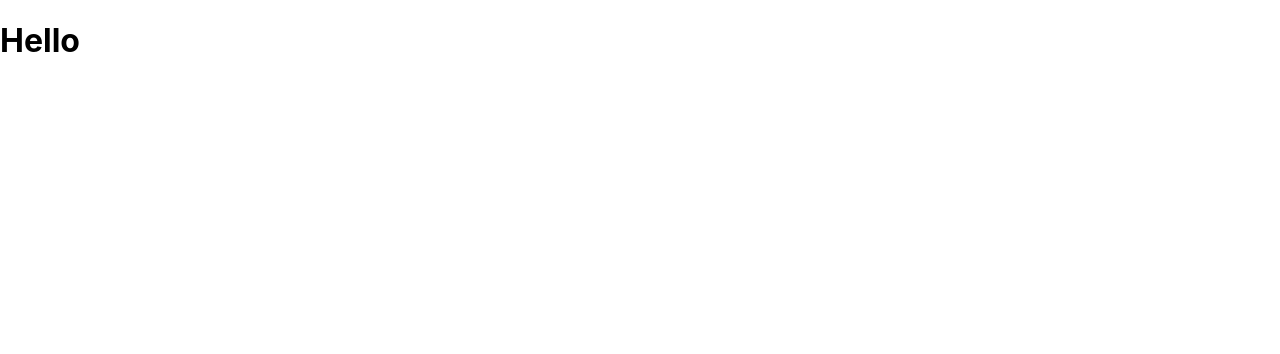
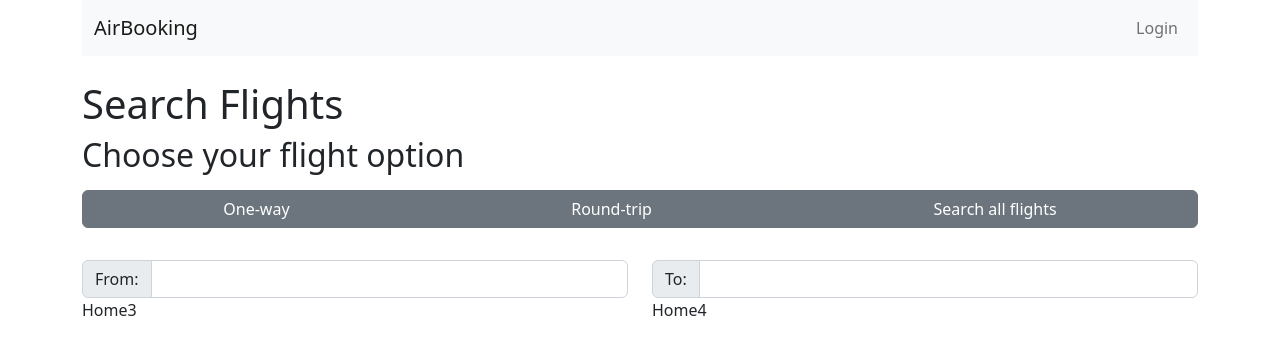
Before and after one commit to Solera-Bootcamp-Team-4/TDD-pairs-activity-FE-Rubio-Goncalves, a React (Create React App) app: page / in a window 1280 px wide. Shown: the top 354 px of the page. Built offline with nearby package versions, Linux system fonts and the light colour scheme.

Commit message:
build header and home component body

```diff
--- a/package.json
+++ b/package.json
@@ -10,6 +10,7 @@
     "react": "^18.2.0",
     "react-bootstrap": "^2.6.0",
     "react-dom": "^18.2.0",
+    "react-router-dom": "^6.4.3",
     "react-scripts": "5.0.1",
     "web-vitals": "^2.1.4"
   },
--- a/src/App.js
+++ b/src/App.js
@@ -1,9 +1,15 @@
+import { BrowserRouter, Route, Routes } from 'react-router-dom';
 import './App.css';
+import Home from './components/home/Home';
 
 function App() {
   return (
     <>
-      <h1>Hello</h1>
+      <BrowserRouter>
+        <Routes>
+          <Route path="/" element={<Home />} />
+        </Routes>
+      </BrowserRouter>
     </>
   );
 }
--- /dev/null
+++ b/src/components/flightSearch/SearchOrigin.jsx
@@ -0,0 +1,70 @@
+import React, { useState } from 'react';
+import { ButtonGroup, Dropdown, Form } from 'react-bootstrap';
+
+// The forwardRef is important!!
+// Dropdown needs access to the DOM node in order to position the Menu
+const CustomToggle = React.forwardRef(({ children, onClick }, ref) => (
+  <a
+    href="/"
+    ref={ref}
+    onClick={(e) => {
+      e.preventDefault();
+      onClick(e);
+    }}
+  >
+    {children}
+    &#x25bc;
+  </a>
+));
+
+// forwardRef again here!
+// Dropdown needs access to the DOM of the Menu to measure it
+const CustomMenu = React.forwardRef(
+  ({ children, style, className, 'aria-labelledby': labeledBy }, ref) => {
+    const [value, setValue] = useState('');
+
+    return (
+      <div
+        ref={ref}
+        style={style}
+        className={className}
+        aria-labelledby={labeledBy}
+      >
+        <Form.Control
+          autoFocus
+          className="mx-3 my-2 w-auto"
+          placeholder="Type to filter..."
+          onChange={(e) => setValue(e.target.value)}
+          value={value}
+        />
+        <ul className="list-unstyled">
+          {React.Children.toArray(children).filter(
+            (child) =>
+              !value || child.props.children.toLowerCase().startsWith(value)
+          )}
+        </ul>
+      </div>
+    );
+  }
+);
+
+export default function SearchOrigin() {
+  return (
+    <>
+      <Dropdown>
+        <Dropdown.Toggle as={ButtonGroup} id="dropdown-custom-components">
+          Custom toggle
+        </Dropdown.Toggle>
+
+        <Dropdown.Menu as={CustomMenu}>
+          <Dropdown.Item eventKey="1">Red</Dropdown.Item>
+          <Dropdown.Item eventKey="2">Blue</Dropdown.Item>
+          <Dropdown.Item eventKey="3" active>
+            Orange
+          </Dropdown.Item>
+          <Dropdown.Item eventKey="1">Red-Orange</Dropdown.Item>
+        </Dropdown.Menu>
+      </Dropdown>
+    </>
+  );
+}
--- /dev/null
+++ b/src/components/header/Header.jsx
@@ -0,0 +1,38 @@
+import React from 'react';
+import { Container, Nav, Navbar, NavDropdown } from 'react-bootstrap';
+
+export default function Header() {
+  return (
+    <>
+      <Navbar bg="light" expand="lg">
+        <Container>
+          <Navbar.Brand href="#home">AirBooking</Navbar.Brand>
+          <Navbar.Toggle aria-controls="basic-navbar-nav" />
+          <Navbar.Collapse
+            id="basic-navbar-nav"
+            className="justify-content-end"
+          >
+            {/* <Nav className="me-auto"> */}
+            <Nav>
+              {/* <Nav.Link href="#link">Link</Nav.Link>
+              <NavDropdown title="Dropdown" id="basic-nav-dropdown">
+                <NavDropdown.Item href="#action/3.1">Action</NavDropdown.Item>
+                <NavDropdown.Item href="#action/3.2">
+                  Another action
+                </NavDropdown.Item>
+                <NavDropdown.Item href="#action/3.3">
+                  Something
+                </NavDropdown.Item>
+                <NavDropdown.Divider />
+                <NavDropdown.Item href="#action/3.4">
+                  Separated link
+                </NavDropdown.Item>
+              </NavDropdown> */}
+              <Nav.Link href="/login">Login</Nav.Link>
+            </Nav>
+          </Navbar.Collapse>
+        </Container>
+      </Navbar>
+    </>
+  );
+}
--- /dev/null
+++ b/src/components/home/Home.jsx
@@ -0,0 +1,53 @@
+import React from 'react';
+import {
+  Button,
+  ButtonGroup,
+  Col,
+  Container,
+  Form,
+  InputGroup,
+  Row,
+} from 'react-bootstrap';
+import SearchOrigin from '../flightSearch/SearchOrigin';
+import Header from '../header/Header';
+
+export default function Home() {
+  return (
+    <>
+      <Container>
+        <Header />
+        <Row className="my-4">
+          <h1>Search Flights</h1>
+          <h2>Choose your flight option</h2>
+          <ButtonGroup className="my-2" aria-label="Basic example">
+            <Button variant="secondary">One-way</Button>
+            <Button variant="secondary">Round-trip</Button>
+            <Button variant="secondary">Search all flights</Button>
+          </ButtonGroup>
+        </Row>
+        <Row>
+          <Col>
+            <InputGroup>
+              <InputGroup.Text>From:</InputGroup.Text>
+              <Form.Control as="input" aria-label="With textarea" />
+            </InputGroup>
+          </Col>
+          <Col>
+            <InputGroup>
+              <InputGroup.Text>To:</InputGroup.Text>
+              <Form.Control as="input" aria-label="With textarea" />
+            </InputGroup>
+          </Col>
+        </Row>
+        <Row>
+          <Col>
+            <div>Home3</div>
+          </Col>
+          <Col>
+            <div>Home4</div>
+          </Col>
+        </Row>
+      </Container>
+    </>
+  );
+}
--- a/src/index.js
+++ b/src/index.js
@@ -2,6 +2,9 @@ import React from 'react';
 import ReactDOM from 'react-dom/client';
 import './index.css';
 import App from './App';
+
+// Importing the Bootstrap CSS
+import 'bootstrap/dist/css/bootstrap.min.css';
 
 const root = ReactDOM.createRoot(document.getElementById('root'));
 root.render(
```
Also changed, not shown: 1 other file (tests, documents, lock files or other folders).
